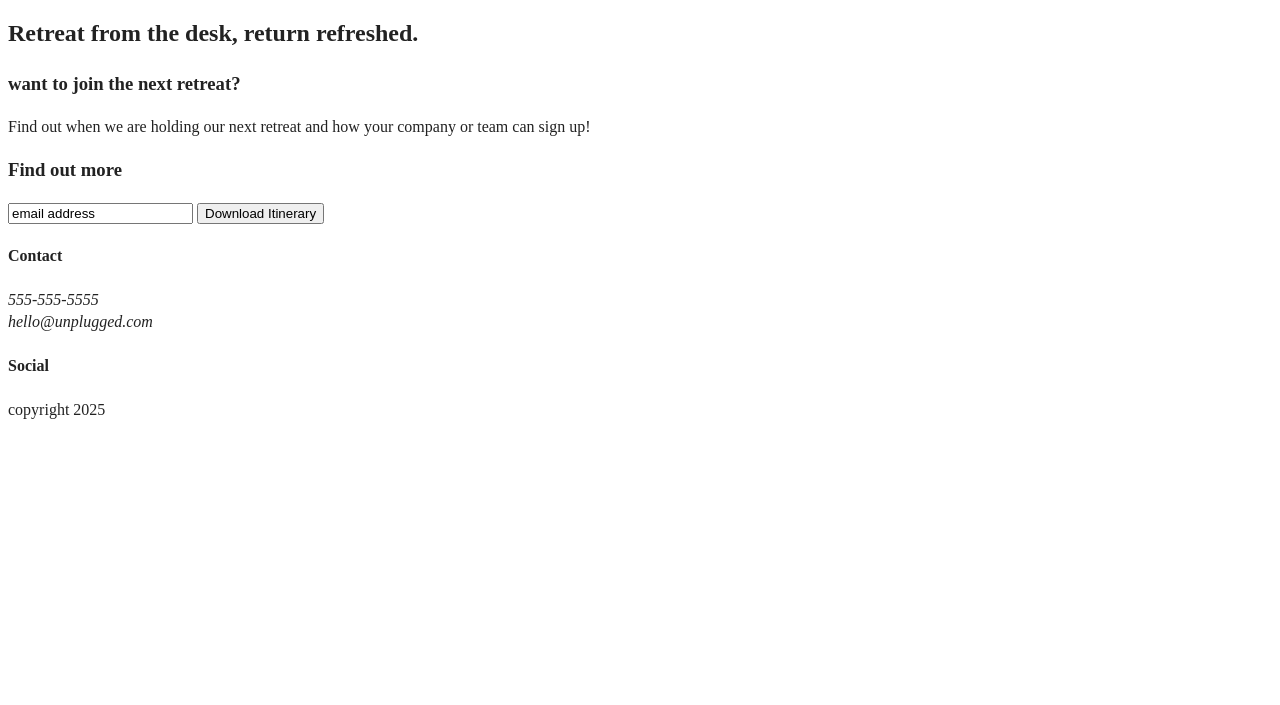
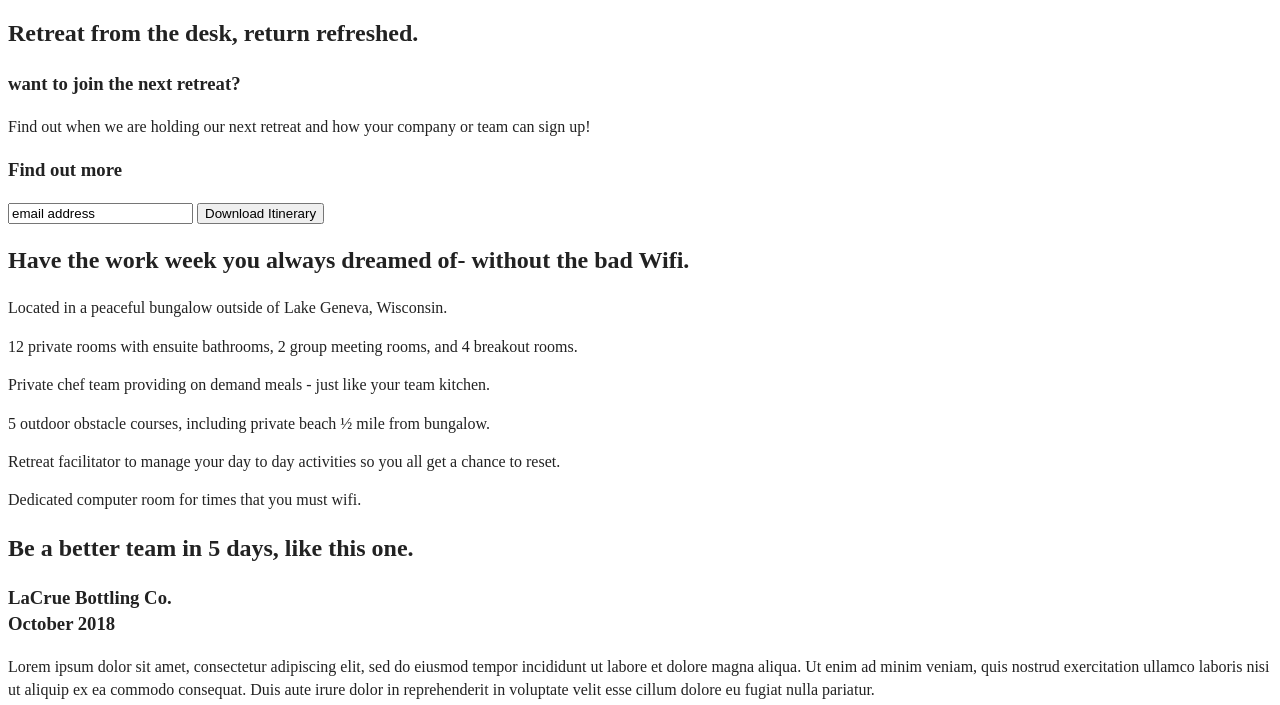
Before and after one commit to aishavon/Responsive-Website-Project-, a website built with webpack: page index.html in a window 1280 px wide. Shown: the part 95-800 px from the top of the page. Built offline with nearby package versions, Linux system fonts and the light colour scheme; files whose address does not match are found by name.

Commit message:
Finished Coding Hompage

```diff
--- a/index.html
+++ b/index.html
@@ -58,6 +58,54 @@
          </div>
       </div>
     </aside>
+    <section class="features">
+        <div class="content-wrapper">
+          <h2>Have the work week you always dreamed of- without the bad Wifi.</h2>
+         <div class="features-items">
+           <article>
+          <p class="fontawesome-icon"></p>
+          <p class="features-item-description">Located in a peaceful bungalow outside of Lake Geneva, Wisconsin.</p>
+          </article>
+           <article>
+          <p class="fontawesome-icon"></p>
+          <p class="features-item-description">12 private rooms with ensuite bathrooms, 2 group meeting rooms, and 4 breakout rooms.</p>
+          </article>
+           <article>
+          <p class="fontawesome-icon"></p>
+          <p class="features-item-description">Private chef team providing on demand meals - just like your team kitchen.</p>
+          </article>
+           <article>
+          <p class="fontawesome-icon"></p>
+          <p class="features-item-description">5 outdoor obstacle courses, including private beach ½ mile from bungalow.</p>
+          </article>
+           <article>
+          <p class="fontawesome-icon"></p>
+          <p class="features-item-description">Retreat facilitator to manage your day to day activities so you all get a chance to reset.</p>
+          </article>
+           <article>
+          <p class="fontawesome-icon"></p>
+          <p class="features-item-description">Dedicated computer room for times that you must wifi.</p>
+          </article>
+          </div>
+        </div>
+      </section>
+      <section class="reviews">
+        <div class="content-wrapper">
+          <h2>Be a better team in 5 days, like this one.</h2>
+          <article>
+            <div>
+              <h3>
+                LaCrue Bottling Co. <br>October 2018
+              </h3>
+              <p>
+                Lorem ipsum dolor sit amet, consectetur adipiscing elit, sed do eiusmod tempor incididunt ut labore et dolore magna aliqua.
+                 Ut enim ad minim veniam, quis nostrud exercitation ullamco laboris nisi ut aliquip ex ea commodo consequat.
+                 Duis aute irure dolor in reprehenderit in voluptate velit esse cillum dolore eu fugiat nulla pariatur.
+              </p>
+            </div>
+          </article>
+        </div>
+      </section>
   </main> <!--main wrapper-->
   <footer>
     <div class="content-wrapper">
```
Also changed, not shown: 1 other file.
